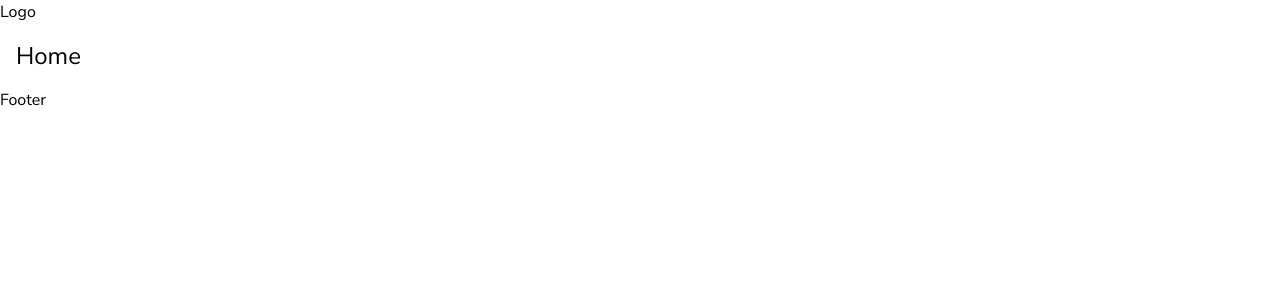
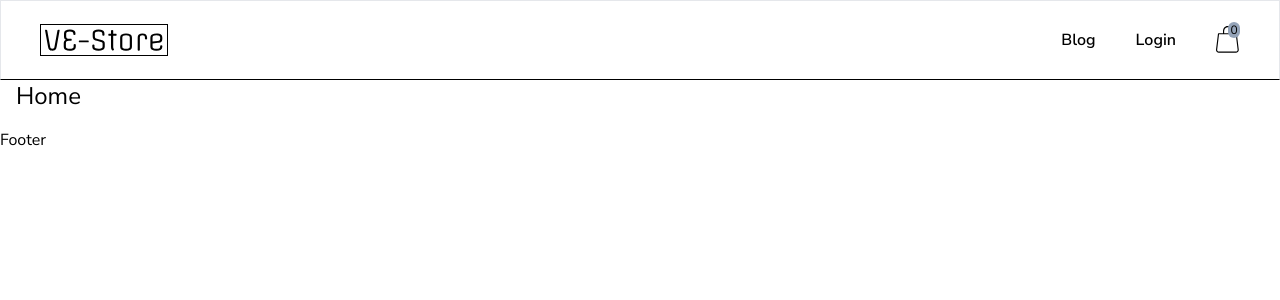
Before and after one commit to Udee101/vue-ecommerce-store, a Vue app: page / in a window 1280 px wide. Shown: the top 300 px of the page. Built offline with nearby package versions, Linux system fonts and the light colour scheme.

Commit message:
feat:Create nav bar starter component

```diff
--- a/src/App.vue
+++ b/src/App.vue
@@ -1,5 +1,4 @@
 <script setup>
-import Home from './pages/Home.vue';
 import NavBar from './components/global/NavBar.vue';
 import Footer from './components/global/Footer.vue';
 
--- /dev/null
+++ b/src/assets/index.js
@@ -0,0 +1,4 @@
+import logoText from './logo-text.svg';
+import cart from './cart.svg';
+
+export { logoText, cart }
--- a/src/components/global/NavBar.vue
+++ b/src/components/global/NavBar.vue
@@ -1,8 +1,29 @@
 <script setup>
+import { logoText, cart } from '../../assets';
 </script>
 
 <template>
-  <div>Logo</div>
+  <header class="p-4 h-20 w-full border border-b-black bg-white fixed top-0">
+    <div class="max-w-[1200px] mx-auto h-full flex items-center justify-between">
+      <div class="w-32">
+        <router-link :to="{name: 'home'}">
+          <img :src="logoText" alt="vue ecommerce logo" class=" border border-black p-1">
+        </router-link>
+      </div>
+
+      <div class="flex space-x-10 items-center">
+        <ul class="flex space-x-10 font-bold">
+          <li>Blog</li>
+          <li>Login</li>
+        </ul>
+
+        <div class="relative cursor-pointer">
+          <img :src="cart" alt="cart icon" class="w-6">
+          <span class="absolute flex items-center justify-center left-3 -top-1 text-xs text-center bg-slate-400 rounded-full min-w-[0.75rem] min-h-[0.75rem]">0</span>
+        </div>
+      </div>
+    </div>
+  </header>
 </template>
 
 <style scoped>
--- a/src/pages/Home.vue
+++ b/src/pages/Home.vue
@@ -2,7 +2,7 @@
 </script>
 
 <template>
-  <div class="text-2xl">Home</div>
+  <div class="text-2xl mt-16">Home</div>
 </template>
 
 <style scoped>
```
Also changed, not shown: src/assets/cart.svg (added), src/assets/logo-text.svg (added).
